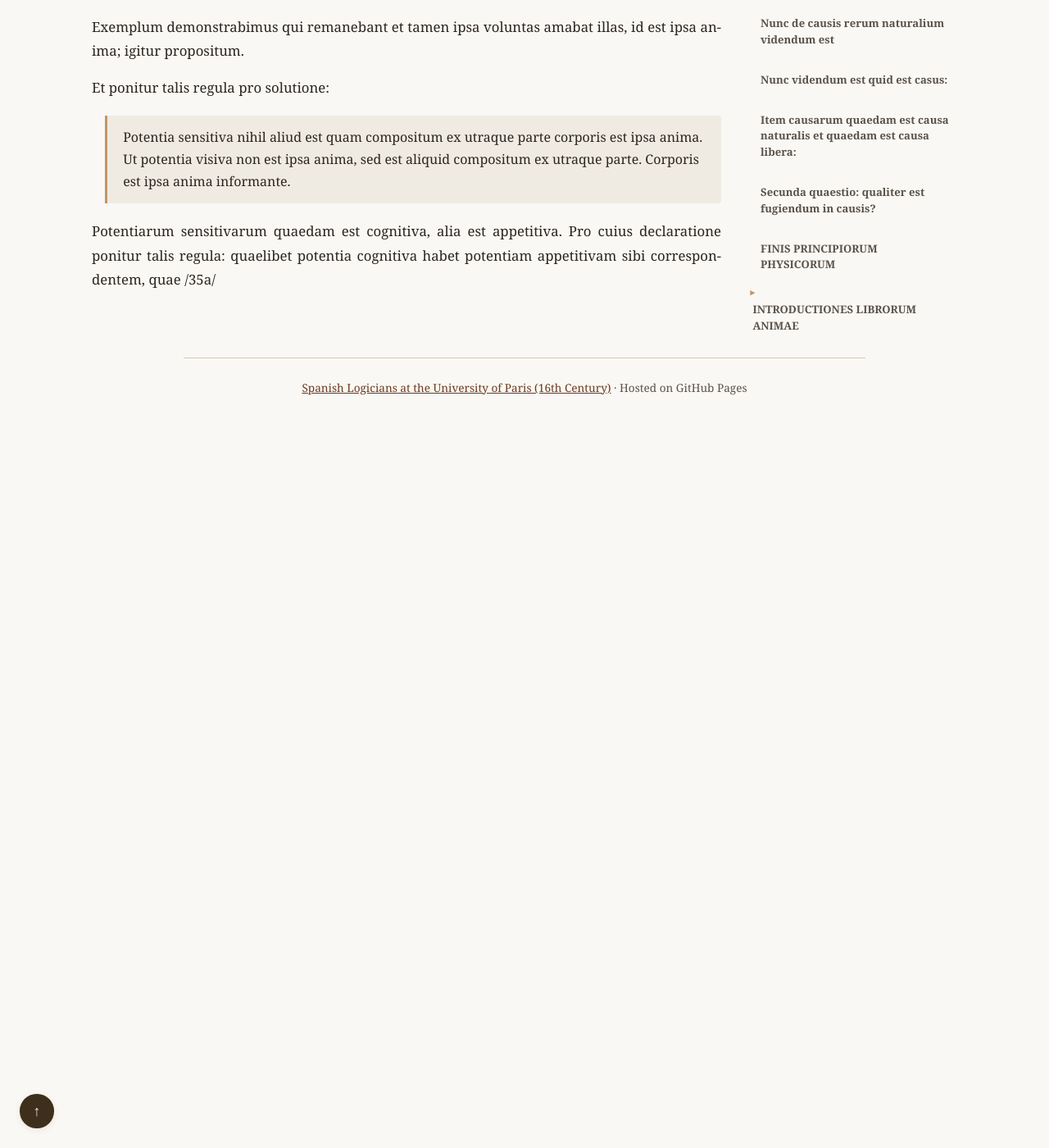
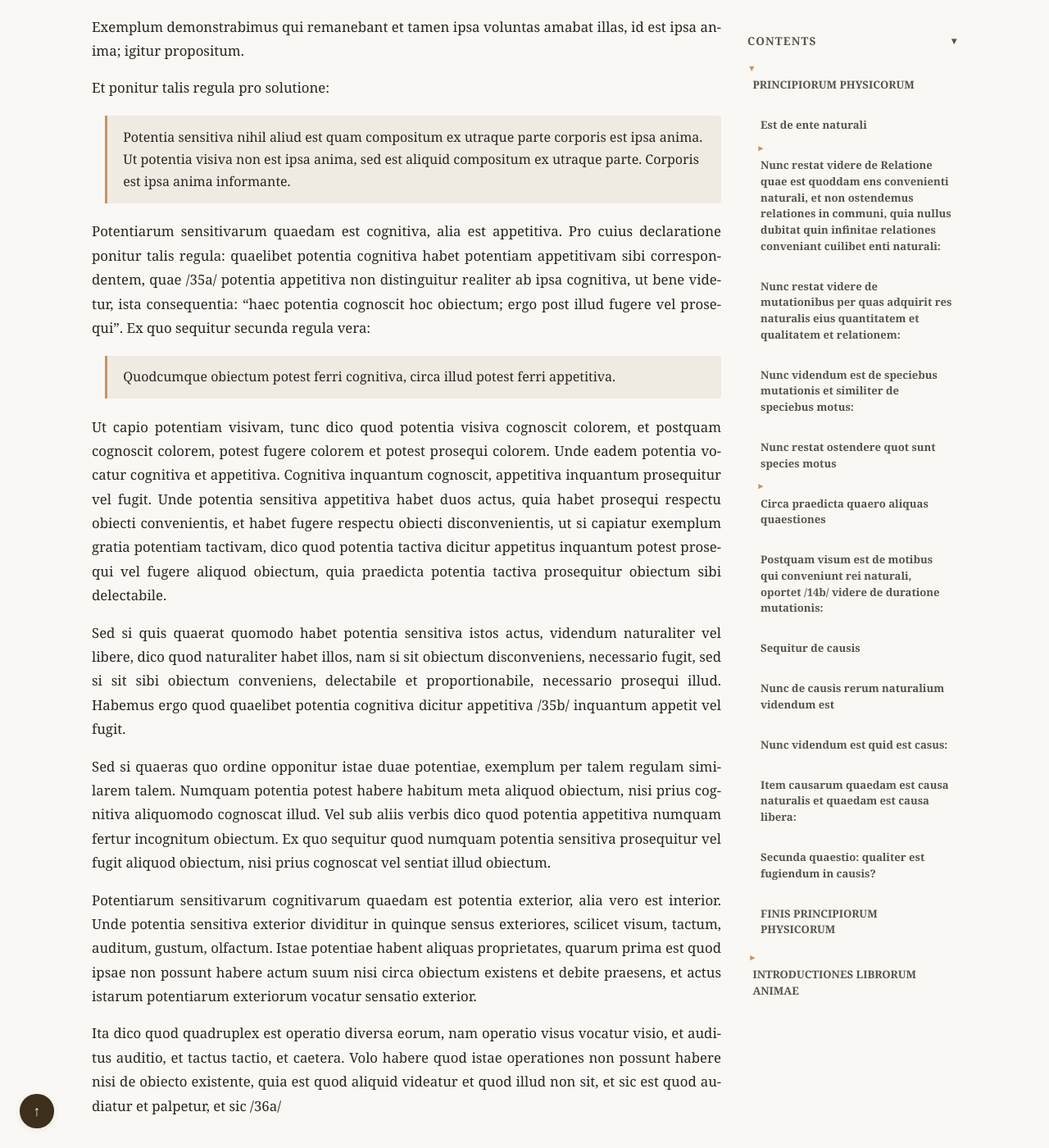
Before and after one commit to JoseBalado/Spanish-Logicians-at-the-University-of-Paris, a Jekyll site: the page built from philosophers/Jeronimo-Pardo/Principiorum-Phisicorum-et-Introductiones-Librorum-Animae.md, in a window 1280 px wide and 1400 px high, scrolled down 40483 px. Shown: the whole window at 82% size. Built offline with Jekyll 4.4.1, drawn with Linux system fonts in a browser that asks for light colours; before the commit the page ends 40991 px from its top, so only the background shows below that.

Commit message:
Pardo, De Anima, page 35

```diff
--- a/philosophers/Jeronimo-Pardo/Principiorum-Phisicorum-et-Introductiones-Librorum-Animae.md
+++ b/philosophers/Jeronimo-Pardo/Principiorum-Phisicorum-et-Introductiones-Librorum-Animae.md
@@ -773,8 +773,19 @@
 
 > Potentia sensitiva nihil aliud est quam compositum ex utraque parte corporis est ipsa anima. Ut potentia visiva non est ipsa anima, sed est aliquid compositum ex utraque parte. Corporis est ipsa anima informante.
 
-Potentiarum sensitivarum quaedam est cognitiva, alia est appetitiva. Pro cuius declaratione ponitur talis regula: quaelibet potentia cognitiva habet potentiam appetitivam sibi correspondentem, quae /35a/
+Potentiarum sensitivarum quaedam est cognitiva, alia est appetitiva. Pro cuius declaratione ponitur talis regula: quaelibet potentia cognitiva habet potentiam appetitivam sibi correspondentem, quae /35a/ potentia appetitiva non distinguitur realiter ab ipsa cognitiva, ut bene videtur, ista consequentia: "haec potentia cognoscit hoc obiectum; ergo post illud fugere vel prosequi". Ex quo sequitur secunda regula vera:
 
+> Quodcumque obiectum potest ferri cognitiva, circa illud potest ferri appetitiva.
+
+Ut capio potentiam visivam, tunc dico quod potentia visiva cognoscit colorem, et postquam cognoscit colorem, potest fugere colorem et potest prosequi colorem. Unde eadem potentia vocatur cognitiva et appetitiva. Cognitiva inquantum cognoscit, appetitiva inquantum prosequitur vel fugit. Unde potentia sensitiva appetitiva habet duos actus, quia habet prosequi respectu obiecti convenientis, et habet fugere respectu obiecti disconvenientis, ut si capiatur exemplum gratia potentiam tactivam, dico quod potentia tactiva dicitur appetitus inquantum potest prosequi vel fugere aliquod obiectum, quia praedicta potentia tactiva prosequitur obiectum sibi delectabile.
+
+Sed si quis quaerat quomodo habet potentia sensitiva istos actus, videndum naturaliter vel libere, dico quod naturaliter habet illos, nam si sit obiectum disconveniens, necessario fugit, sed si sit sibi obiectum conveniens, delectabile et proportionabile, necessario prosequi illud. Habemus ergo quod quaelibet potentia cognitiva dicitur appetitiva /35b/ inquantum appetit vel fugit.
+
+Sed si quaeras quo ordine opponitur istae duae potentiae, exemplum per talem regulam similarem talem. Numquam potentia potest habere habitum meta aliquod obiectum, nisi prius cognitiva aliquomodo cognoscat illud. Vel sub aliis verbis dico quod potentia appetitiva numquam fertur incognitum obiectum. Ex quo sequitur quod numquam potentia sensitiva prosequitur vel fugit aliquod obiectum, nisi prius cognoscat vel sentiat illud obiectum.
+
+Potentiarum sensitivarum cognitivarum quaedam est potentia exterior, alia vero est interior. Unde potentia sensitiva exterior dividitur in quinque sensus exteriores, scilicet visum, tactum, auditum, gustum, olfactum. Istae potentiae habent aliquas proprietates, quarum prima est quod ipsae non possunt habere actum suum nisi circa obiectum existens et debite praesens, et actus istarum potentiarum exteriorum vocatur sensatio exterior.
+
+Ita dico quod quadruplex est operatio diversa eorum, nam operatio visus vocatur visio, et auditus auditio, et tactus tactio, et caetera. Volo habere quod istae operationes non possunt habere nisi de obiecto existente, quia est quod aliquid videatur et quod illud non sit, et sic est quod audiatur et palpetur, et sic /36a/
 
 <!--
 ## Apparatus Criticus Reference
```
